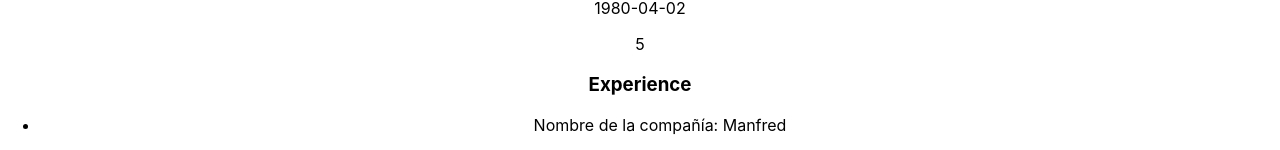
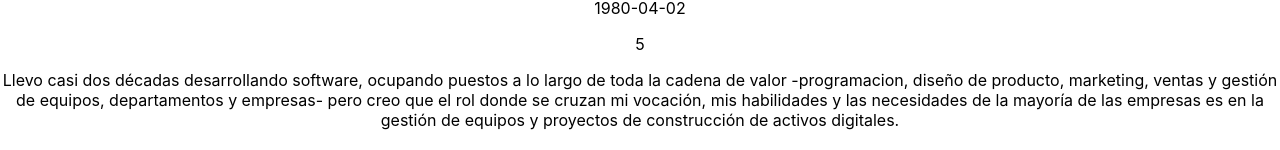
Before and after one commit to sayheylaura/manfred-awesomic-cv, a React (Create React App) app: page / in a window 1280 px wide. Shown: the part 284-434 px from the top of the page. Built offline with nearby package versions, Linux system fonts and the light colour scheme; the HTML template or start-up script is replaced by a standard one.

Commit message:
intro created, inserted into Author component

```diff
--- a/src/components/Author/index.js
+++ b/src/components/Author/index.js
@@ -1,18 +1,21 @@
-import React, { Component } from "react";
+import React, { Fragment, Component } from "react";
 import PropTypes from "prop-types";
 import Profile from "../Profile";
+import Intro from "../Intro";
 
 class Author extends Component {
   render() {
     const { sampleAuthor } = this.props;
     return (
+      <Fragment>
       <Profile sampleProfile={sampleAuthor.profile} />
-      // Instancia:
-      // - Intro
-      // - ProfessionalGoals
+      {/* // Instancia: */}
+        <Intro sampleIntro={sampleAuthor.intro}/>
+      {/* // - ProfessionalGoals
       // - TransportableSkills
       // - SignificantExperience
-      // - SignificantRelationships
+      // - SignificantRelationships */}
+      </Fragment>
     );
   }
 }
--- /dev/null
+++ b/src/components/Intro/index.js
@@ -0,0 +1,16 @@
+import React from "react";
+import PropTypes from "prop-types";
+
+const Intro = ({sampleIntro}) => {
+  return (
+    <div className="intro__wrapper">
+      <p className="intro__paragraph">{sampleIntro}</p>
+    </div>
+  );
+};
+
+Intro.propTypes = {
+  sampleIntro: PropTypes.string.isRequired,
+};
+
+export default Intro;
```
